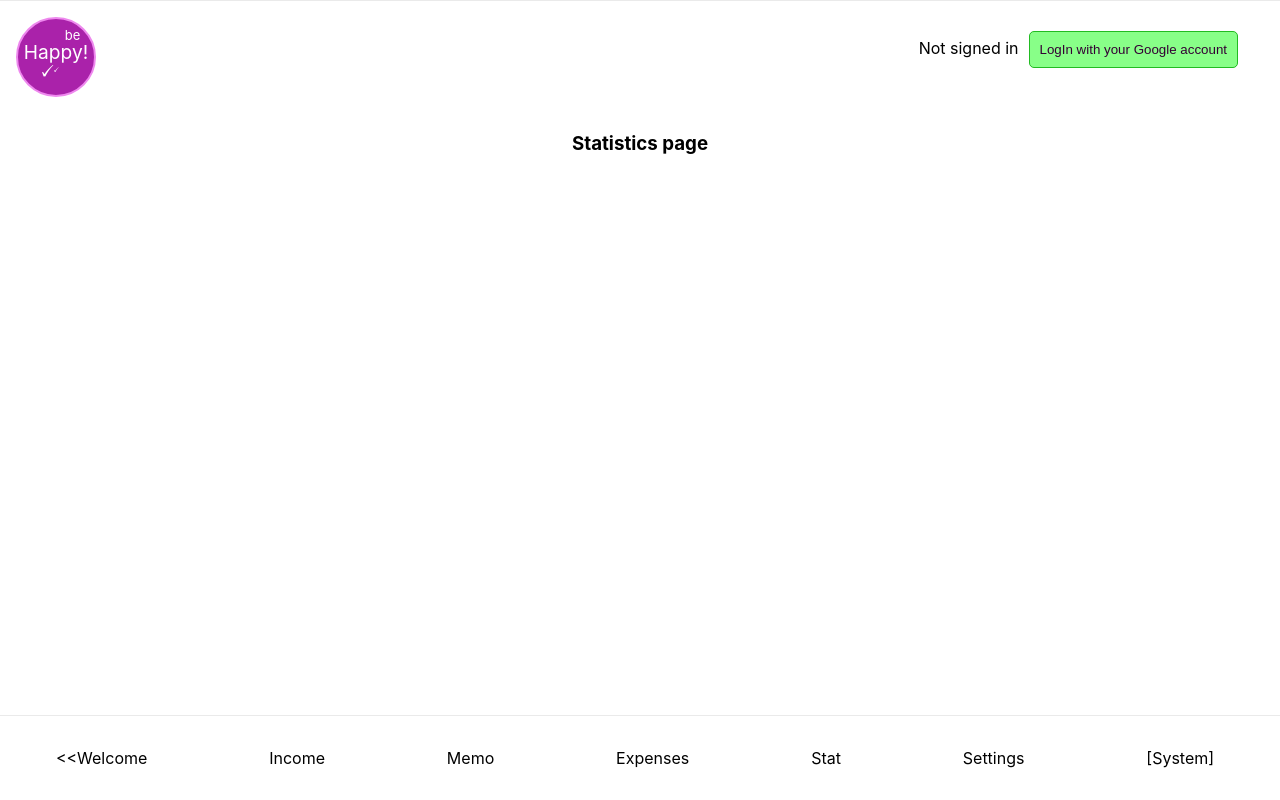
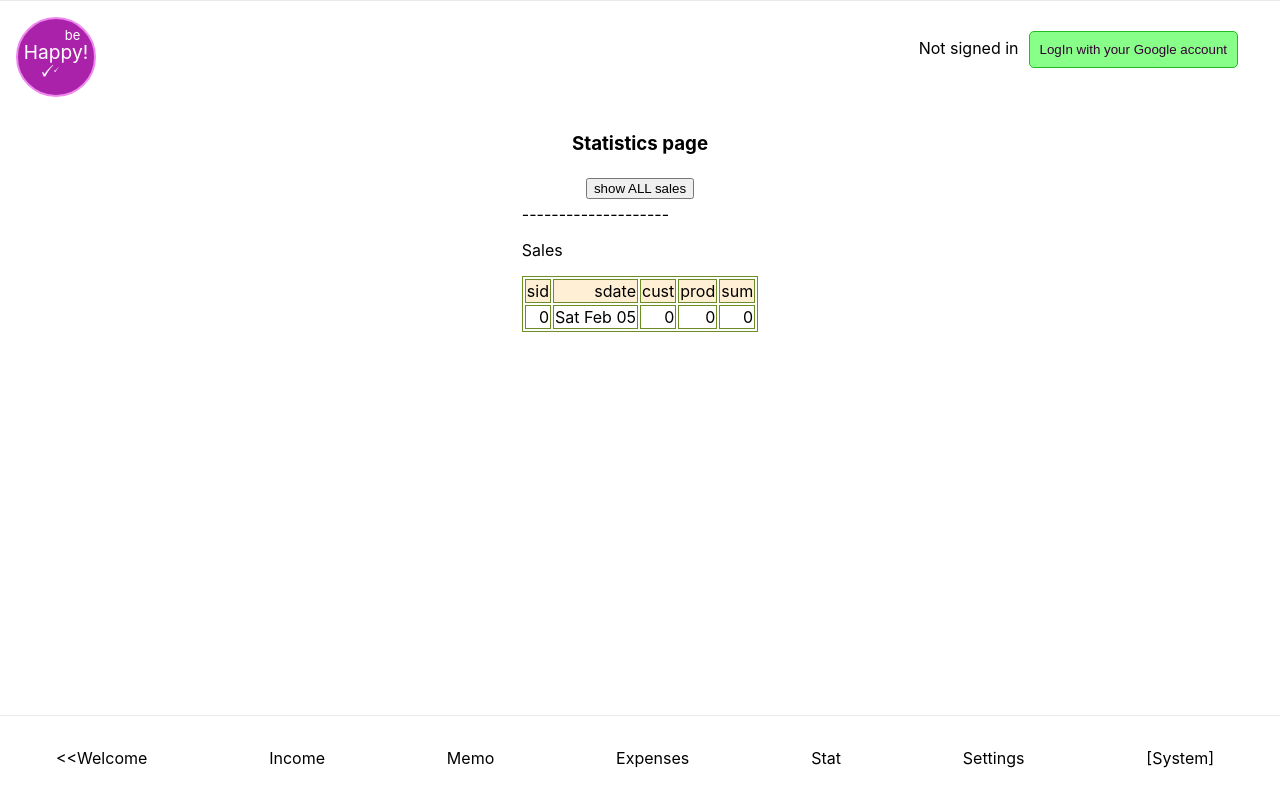
Before and after one commit to ZarNizza/next-sotm, a Next.js app: page /statistics in a window 1280 px wide. Built offline with nearby package versions, Linux system fonts and the light colour scheme; no server answers.

Commit message:
Stat - with common Table component

```diff
--- /dev/null
+++ b/components/DBresultTable.tsx
@@ -0,0 +1,39 @@
+import styles from '../styles/Home.module.css'
+import type { Sale } from '../pages/add'
+
+export default function DBresultTable(props: any) {
+  const keys = Object.keys(props.resData[0])
+  const nColumns = keys.length
+  return (
+    <div>
+      --------------------
+      <p>Sales </p>
+      <table>
+        <thead>
+          <tr>
+            {keys.map((key) => (
+              <td>{key}</td>
+            ))}
+          </tr>
+        </thead>
+        <tbody>
+          {props.resData.map((item: Sale) => {
+            const a = Object.values(item)
+            console.log('a=', a)
+            return (
+              <tr>
+                {Object.values(item).map((elem) => (
+                  <td>
+                    {typeof elem === 'number'
+                      ? String(elem)
+                      : String(elem).slice(0, 10)}
+                  </td>
+                ))}
+              </tr>
+            )
+          })}
+        </tbody>
+      </table>
+    </div>
+  )
+}
--- /dev/null
+++ b/pages/api/statistics.ts
@@ -0,0 +1,51 @@
+import type { NextApiRequest, NextApiResponse } from 'next'
+import mysql from 'mysql2'
+import type { Sale, Customer, Product } from '../add'
+
+const pool = mysql.createPool({
+  connectionLimit: 10,
+  host: process.env.DB_HOST,
+  user: process.env.DB_USER,
+  password: process.env.DB_PASS,
+  database: process.env.DB_NAME
+})
+
+export default function sysHandler(req: NextApiRequest, res: NextApiResponse) {
+  //
+  //
+  //
+  return new Promise((resolve, reject) => {
+    if (req.method === 'POST') {
+      switch (req.body) {
+        //
+        case 'show_Sales':
+          pool.getConnection(function (err, connection) {
+            if (err) throw err // not connected!
+            connection.query(
+              'SELECT * FROM sales',
+              function (error, results, fields) {
+                connection.release()
+                if (error) {
+                  res
+                    .status(500)
+                    .json({ error: String('!api/sys2 showSales err:' + error) })
+                  console.log('api/sql: error code=', error.code)
+                  console.log('api/sql: error fatal=', error.fatal)
+                  reject(error)
+                } else {
+                  res.status(200).json({ data: results })
+                  resolve(null)
+                }
+              }
+            )
+          })
+          break
+        //
+        default:
+          res.status(404).json({ data: '!api default case' })
+          resolve(null)
+          break
+      }
+    }
+  })
+}
--- a/pages/statistics.tsx
+++ b/pages/statistics.tsx
@@ -1,9 +1,29 @@
 import type { NextPage } from 'next'
 import Head from 'next/head'
+import { useState } from 'react'
 import Layout from '../components/layout'
 import styles from '../styles/Home.module.css'
+import { Sale } from './add'
+import DBresultTable from '../components/DBresultTable'
 
 const Home: NextPage = () => {
+  const datenow = new Date()
+  const [resData, setResData] = useState<Sale[]>([
+    { sid: 0, sdate: datenow, cust: 0, prod: 0, sum: 0 }
+  ])
+
+  function showSalesHandler() {
+    fetch('/api/statistics', { method: 'POST', body: 'show_Sales' })
+      .then((res) => res.json())
+      .then((res) => {
+        console.log('STAT: DB-S-show = OK', res.data)
+        setResData(() => res.data)
+      })
+      .catch((error) =>
+        console.log('! STAT: DB-S-show error - ', error.message)
+      )
+  }
+
   return (
     <Layout>
       <Head>
@@ -11,6 +31,10 @@ const Home: NextPage = () => {
       </Head>
       <main className={styles.main}>
         <h3>Statistics page</h3>
+        <div className={styles.sysButton}>
+          <button onClick={showSalesHandler}>show ALL sales</button>{' '}
+        </div>
+        <DBresultTable resData={resData} />
       </main>
     </Layout>
   )
```
